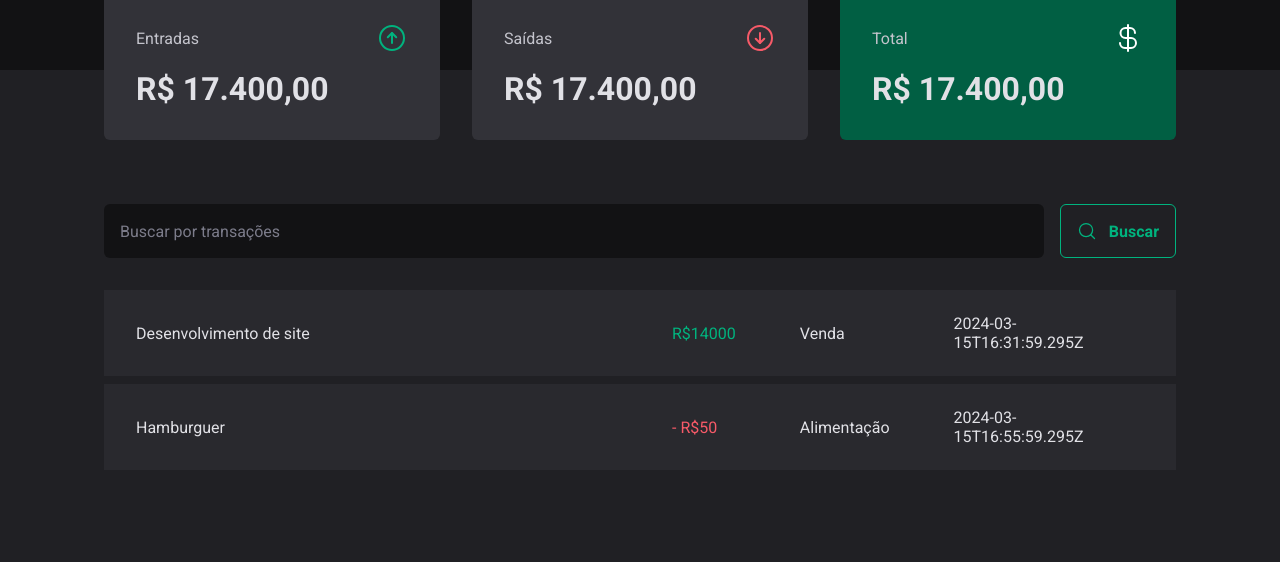
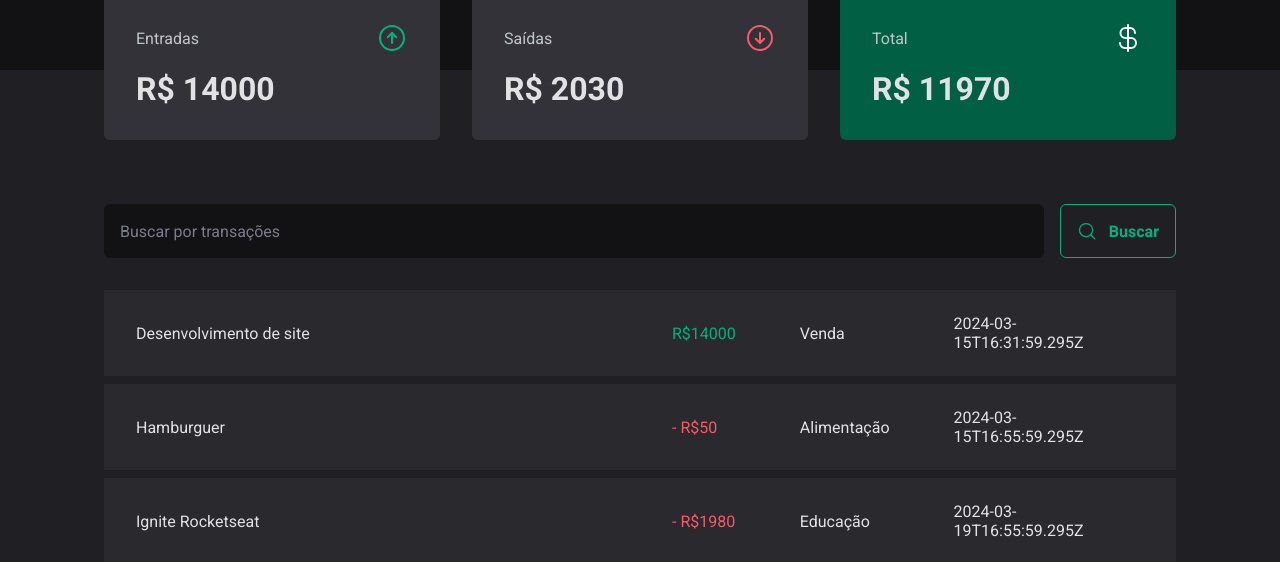
Before and after one commit to GuilhermeSalkovski/03-dt-money, a React (Vite) app: page / in a window 1280 px wide. Shown: the part 390-952 px from the top of the page. Before the commit the page ends 868 px from the top, so only its background shows below. Built offline with nearby package versions, Linux system fonts and the light colour scheme; data requests are answered from the project's data file.

Commit message:
feat: add calculation for incomes, outcomes and total values

```diff
--- a/server.json
+++ b/server.json
@@ -15,6 +15,14 @@
             "category": "Alimentação",
             "price": 50,
             "createdAt": "2024-03-15T16:55:59.295Z"
+        },
+        {
+            "id": 3,
+            "description": "Ignite Rocketseat",
+            "type": "outcome",
+            "category": "Educação",
+            "price": 1980,
+            "createdAt": "2024-03-19T16:55:59.295Z"
         }
     ]
 }
--- a/src/pages/components/Summary/index.tsx
+++ b/src/pages/components/Summary/index.tsx
@@ -6,7 +6,26 @@
 export function Summary() {
     const { transactions } = useContext(TransactionsContext);
 
-    console.log(transactions)
+    const summary = transactions.reduce(
+        (acc, transaction) => {
+            if (transaction.type === 'income'){
+                acc.income += transaction.price;
+                acc.total += transaction.price;
+            } else {
+                acc.outcome += transaction.price;
+                acc.total -= transaction.price;
+            }
+            return acc
+        },
+        {
+            income: 0,
+            outcome: 0,
+            total: 0
+        }
+    );
+
+    console.log(summary);
+
 
     return(
         <SummaryContainer>
@@ -16,7 +35,7 @@
                     <ArrowCircleUp size={32} color="#00b37e"/>
                 </header>
 
-                <strong>R$ 17.400,00</strong>
+                <strong>R$ {summary.income}</strong>
             </SummaryCard>
 
             <SummaryCard>
@@ -25,7 +44,7 @@
                     <ArrowCircleDown size={32} color="#f75a68"/>
                 </header>
 
-                <strong>R$ 17.400,00</strong>
+                <strong>R$ {summary.outcome}</strong>
             </SummaryCard>
 
             <SummaryCard variant="green">
@@ -34,7 +53,7 @@
                     <CurrencyDollar size={32} color="#fff"/>
                 </header>
 
-                <strong>R$ 17.400,00</strong>
+                <strong>R$ {summary.total}</strong>
             </SummaryCard>
         </SummaryContainer>
     )
```
